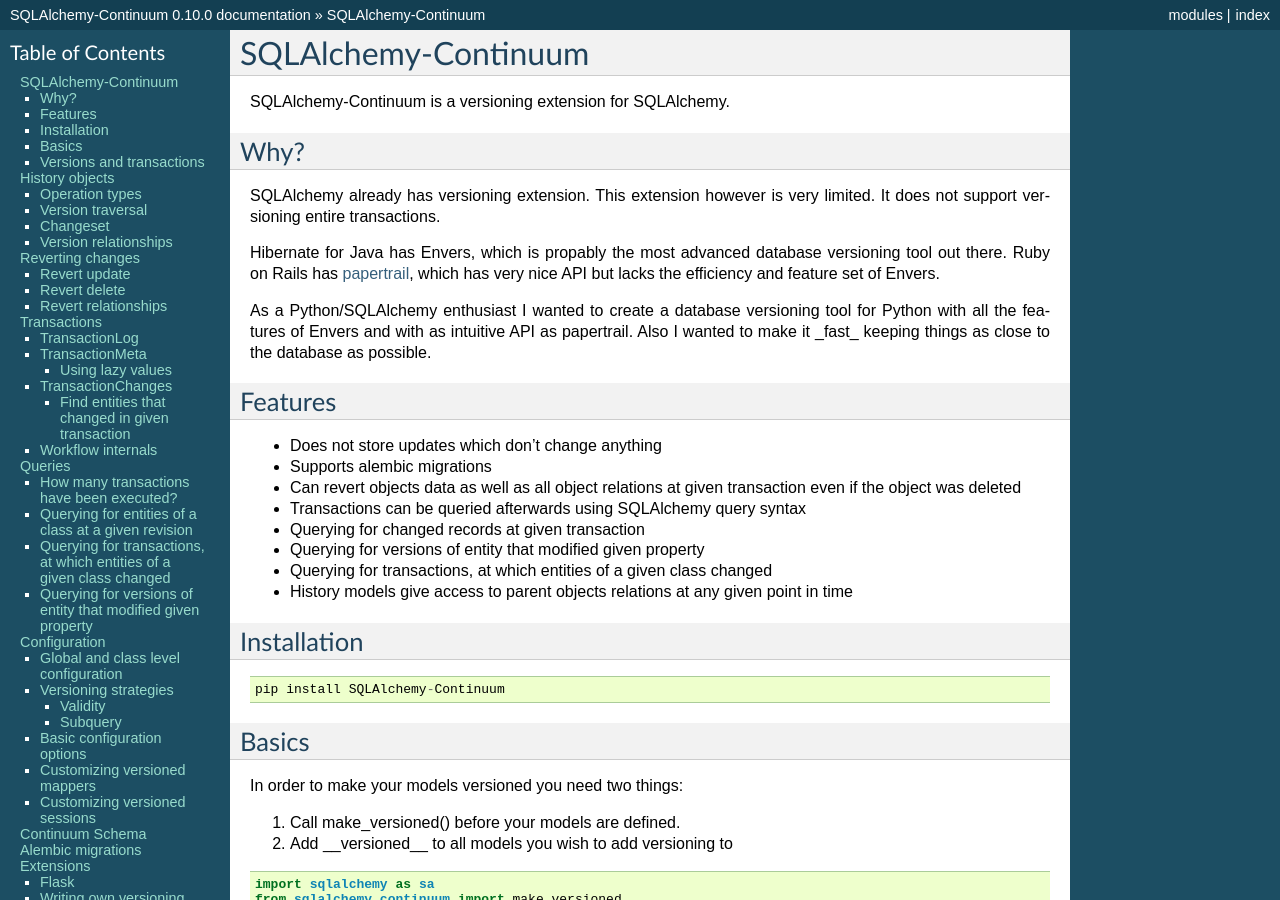
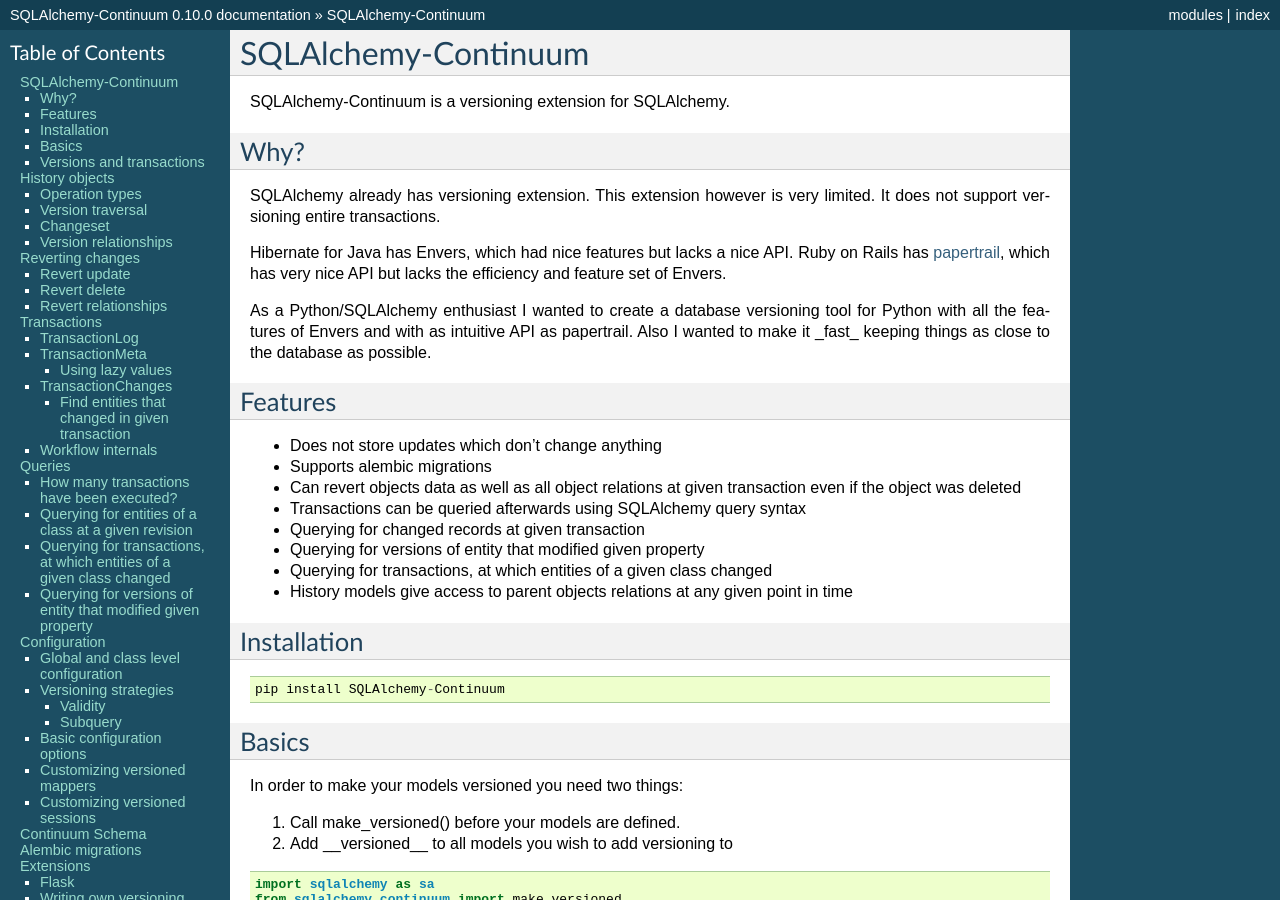
Before and after one commit to kvesteri/sqlalchemy-continuum, a Sphinx documentation site: the page built from docs/index.rst, in a window 1280 px wide and 900 px high. Built offline with Sphinx 7.4.7, drawn with Linux system fonts in a browser that asks for light colours.

Commit message:
Updated introduction

```diff
--- a/docs/index.rst
+++ b/docs/index.rst
@@ -8,7 +8,7 @@ Why?
 
 SQLAlchemy already has versioning extension. This extension however is very limited. It does not support versioning entire transactions.
 
-Hibernate for Java has Envers, which is propably the most advanced database versioning tool out there. Ruby on Rails has papertrail_, which has very nice API but lacks the efficiency and feature set of Envers.
+Hibernate for Java has Envers, which had nice features but lacks a nice API. Ruby on Rails has papertrail_, which has very nice API but lacks the efficiency and feature set of Envers.
 
 As a Python/SQLAlchemy enthusiast I wanted to create a database versioning tool for Python with all the features of Envers and with as intuitive API as papertrail. Also I wanted to make it _fast_ keeping things as close to the database as possible.
 
```
